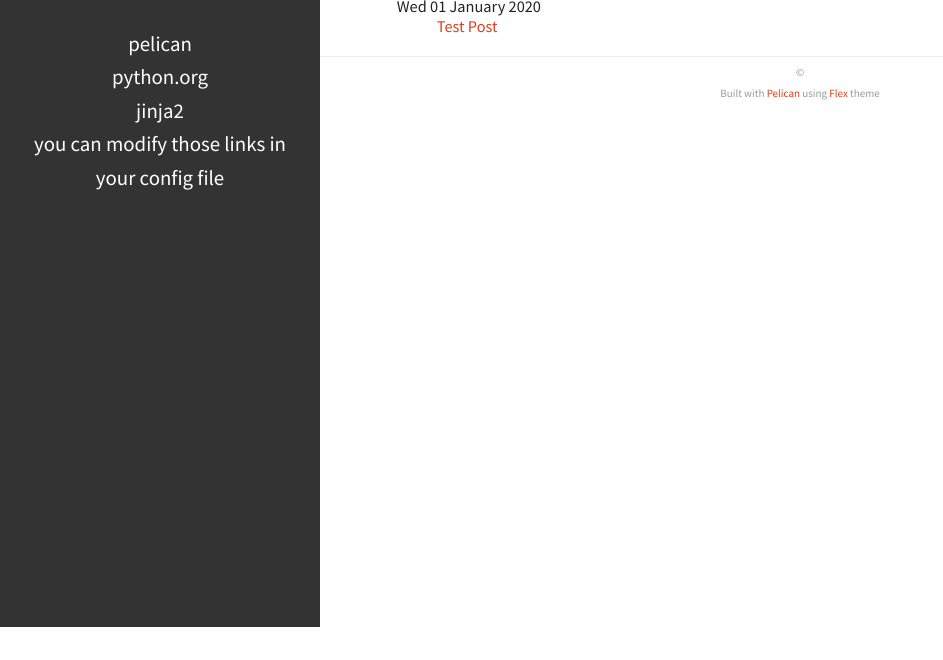
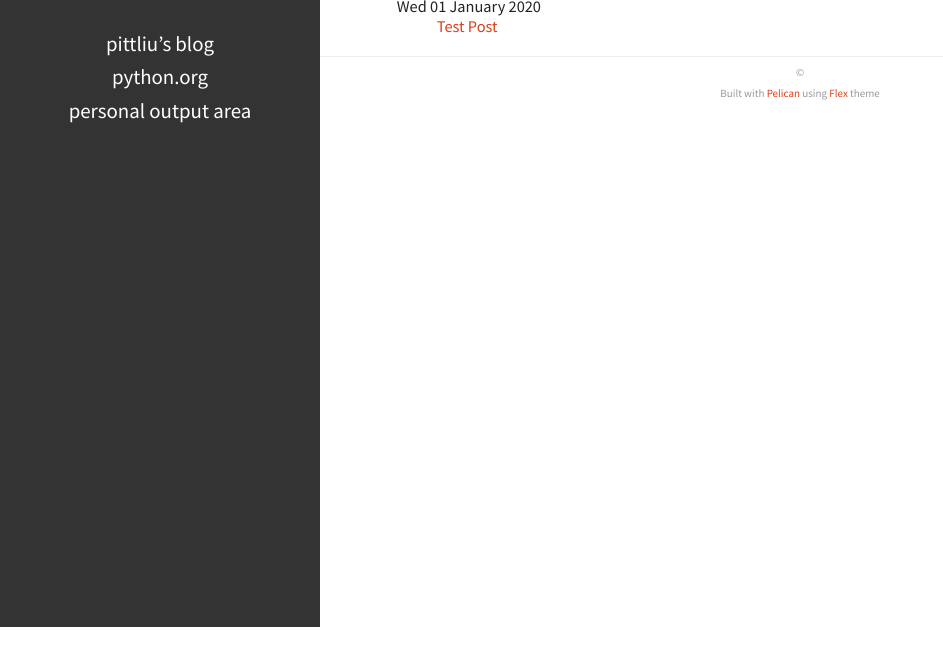
Before and after one commit to Pittliu/pittliu.github.io, a plain HTML site: page archives.html in a window 1280 px wide. Shown: the part 173-833 px from the top of the page, without its empty margins (0-943 px from the left). Drawn offline with Linux system fonts and the light colour scheme.

Commit message:
Update documentation

```diff
--- a/archives.html
+++ b/archives.html
@@ -68,16 +68,13 @@
 
 
           <li>
-            <a target="_self" href="https://getpelican.com/" >Pelican</a>
+            <a target="_self" href="https://pittliu.github.io" >Pittliu’s Blog</a>
           </li>
           <li>
             <a target="_self" href="https://www.python.org/" >Python.org</a>
           </li>
           <li>
-            <a target="_self" href="https://palletsprojects.com/p/jinja/" >Jinja2</a>
-          </li>
-          <li>
-            <a target="_self" href="#" >You can modify those links in your config file</a>
+            <a target="_self" href="#" >Personal Output Area</a>
           </li>
       </ul>
     </nav>
```
Also changed, not shown: author/john-doe.html (+2 -5 lines), authors.html (+2 -5 lines), categories.html (+2 -5 lines), category/for-test.html (+2 -5 lines), category/test.html (+2 -5 lines), establish.html (+2 -5 lines), index.html (+2 -5 lines), tag/pelican.html (+2 -5 lines), tag/publishing.html (+2 -5 lines), tag/publishingtest.html (+2 -5 lines), tags.html (+2 -5 lines), test-page.html (+2 -5 lines), test-post.html (+2 -5 lines).
